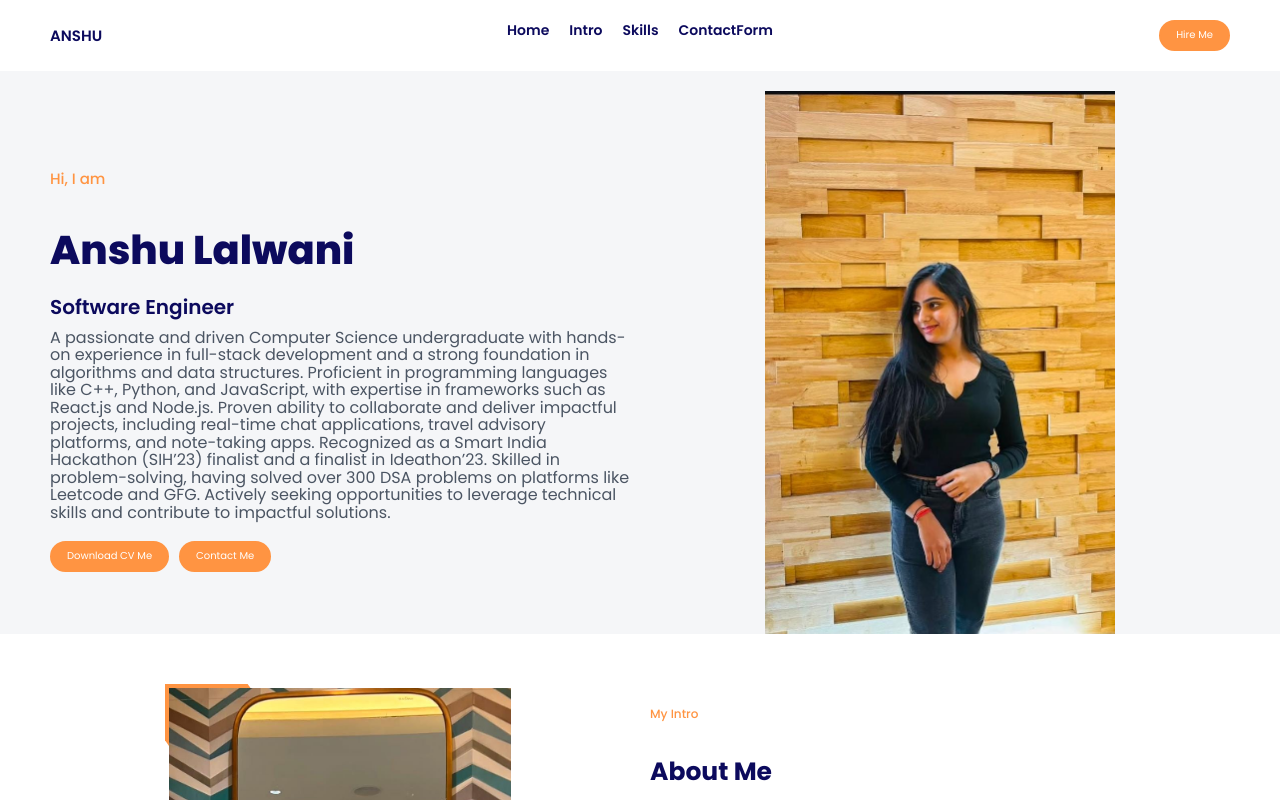
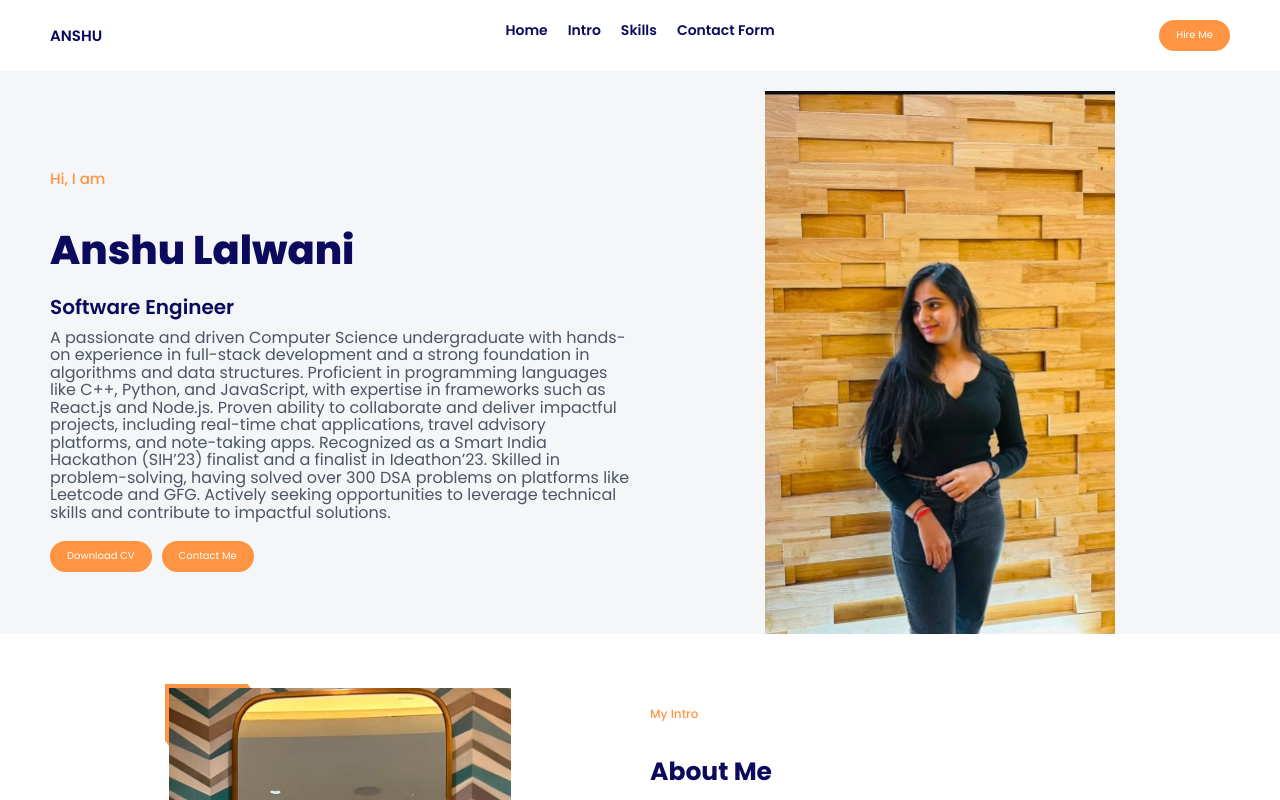
Before and after one commit to lalwanianshu/an, a plain HTML site: page index.html in a window 1280 px wide. Shown: the top 800 px of the page. Drawn offline with nearby package versions, Linux system fonts and the light colour scheme; a script that the page names is missing.

Commit message:
Update index.html

```diff
--- a/index.html
+++ b/index.html
@@ -32,10 +32,13 @@
         <li><a href="#intro">Intro</a></li>
         <li><a href="#service">Skills</a></li>
         <!-- <li><a href="#client">Clients</a></li>-->
-        <li><a href="#blog">ContactForm</a></li>
+        <li><a href="#blog">Contact Form</a></li>
       </ul>
       <div class="nav__btns">
-        <button class="btn">Hire Me</button>
+<!--         <button class="btn">Hire Me</button> -->
+         <a href="#blog">
+              <button class="btn">Hire Me </button>
+        </a>
       </div>
     </nav>
 
@@ -55,8 +58,8 @@
         </p>
           <div class="header__btns">
             <!-- <button class="btn">Download CV</button> -->
-            <a href="">
-              <button class="btn">Download CV Me</button>
+            <a href="https://drive.google.com/file/d/1svfcZWF1ujUp-PLCNQA2SLxurt8I2PR1/view?usp=sharing">
+              <button class="btn">Download CV </button>
         </a>
             <a href="#btn">
               <button class="btn">Contact Me</button>
```
